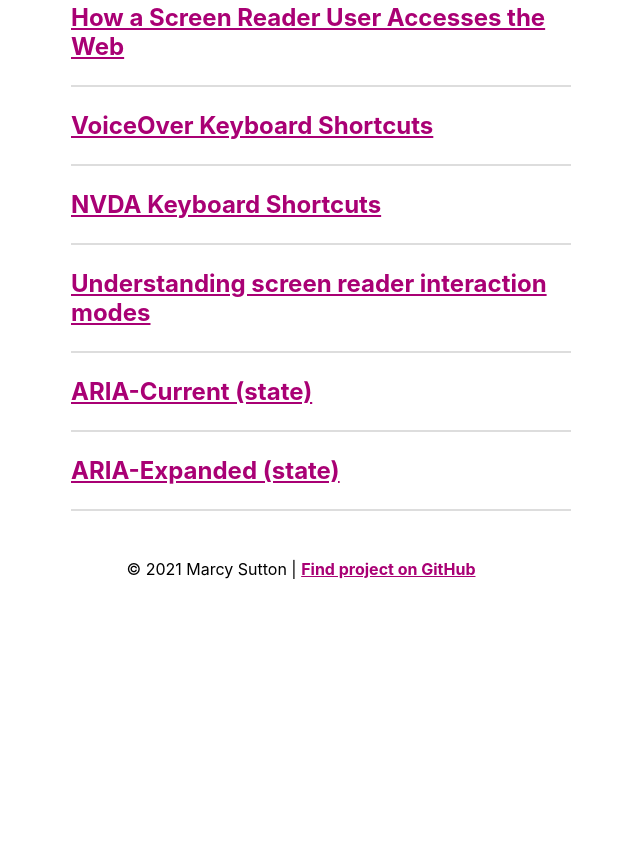
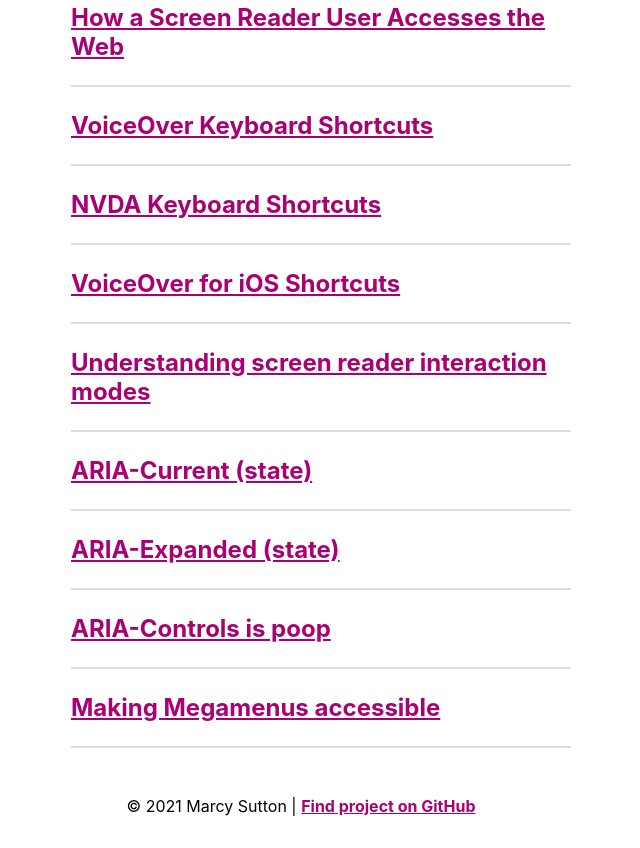
Before and after one commit to marcysutton/testing-accessibility-demos, a website built with Parcel: page resources.html in a window 1280 px wide. Shown: the part 1361-2209 px from the top of the page, without its empty margins (339-979 px from the left). Before the commit the page ends 1972 px from the top, so only its background shows below. Built offline with nearby package versions, Linux system fonts and the light colour scheme.

Commit message:
add resources from workshop

```diff
--- a/resources.html
+++ b/resources.html
@@ -27,9 +27,12 @@
                 <li><a href="https://www.smashingmagazine.com/2019/02/accessibility-webinar/">How a Screen Reader User Accesses the Web</a></li>
                 <li><a href="https://dequeuniversity.com/screenreaders/voiceover-keyboard-shortcuts">VoiceOver Keyboard Shortcuts</a></li>
                 <li><a href="https://dequeuniversity.com/screenreaders/nvda-keyboard-shortcuts">NVDA Keyboard Shortcuts</a></li>
+                <li><a href="https://dequeuniversity.com/screenreaders/voiceover-ios-shortcuts">VoiceOver for iOS Shortcuts</a></li>
                 <li><a href="https://tink.uk/understanding-screen-reader-interaction-modes/">Understanding screen reader interaction modes</a></li>
                 <li><a href="https://developer.mozilla.org/en-US/docs/Web/API/Element/ariaCurrent">ARIA-Current (state)</a></li>
                 <li><a href="https://www.w3.org/TR/wai-aria-1.1/#aria-expanded">ARIA-Expanded (state)</a></li>
+                <li><a href="https://heydonworks.com/article/aria-controls-is-poop/">ARIA-Controls is poop</a></li>
+                <li><a href="https://www.levelaccess.com/challenges-mega-menus-standard-menus-make-accessible/">Making Megamenus accessible</a></li>
             </ul>
         </main>
         <footer>
```
